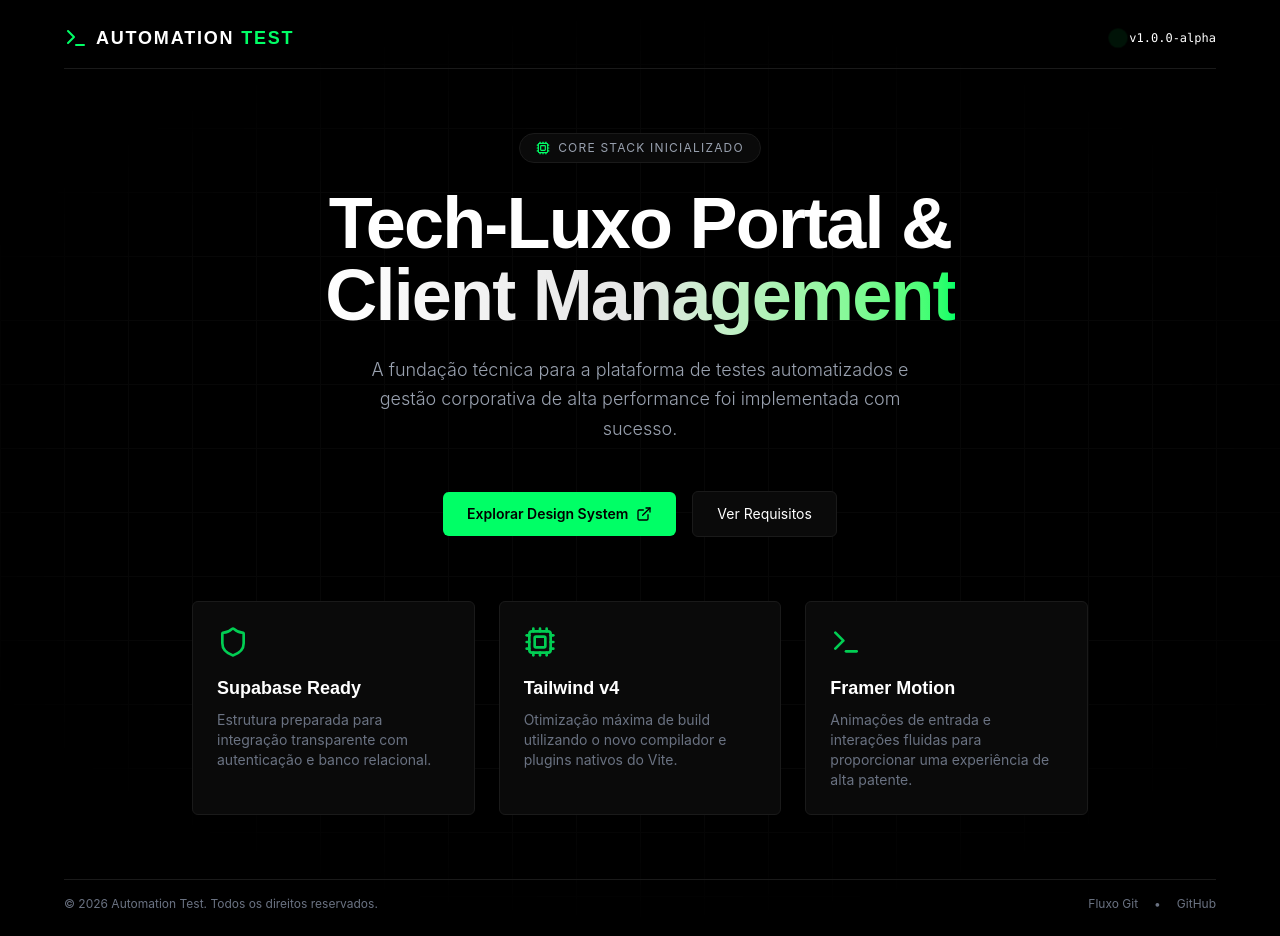
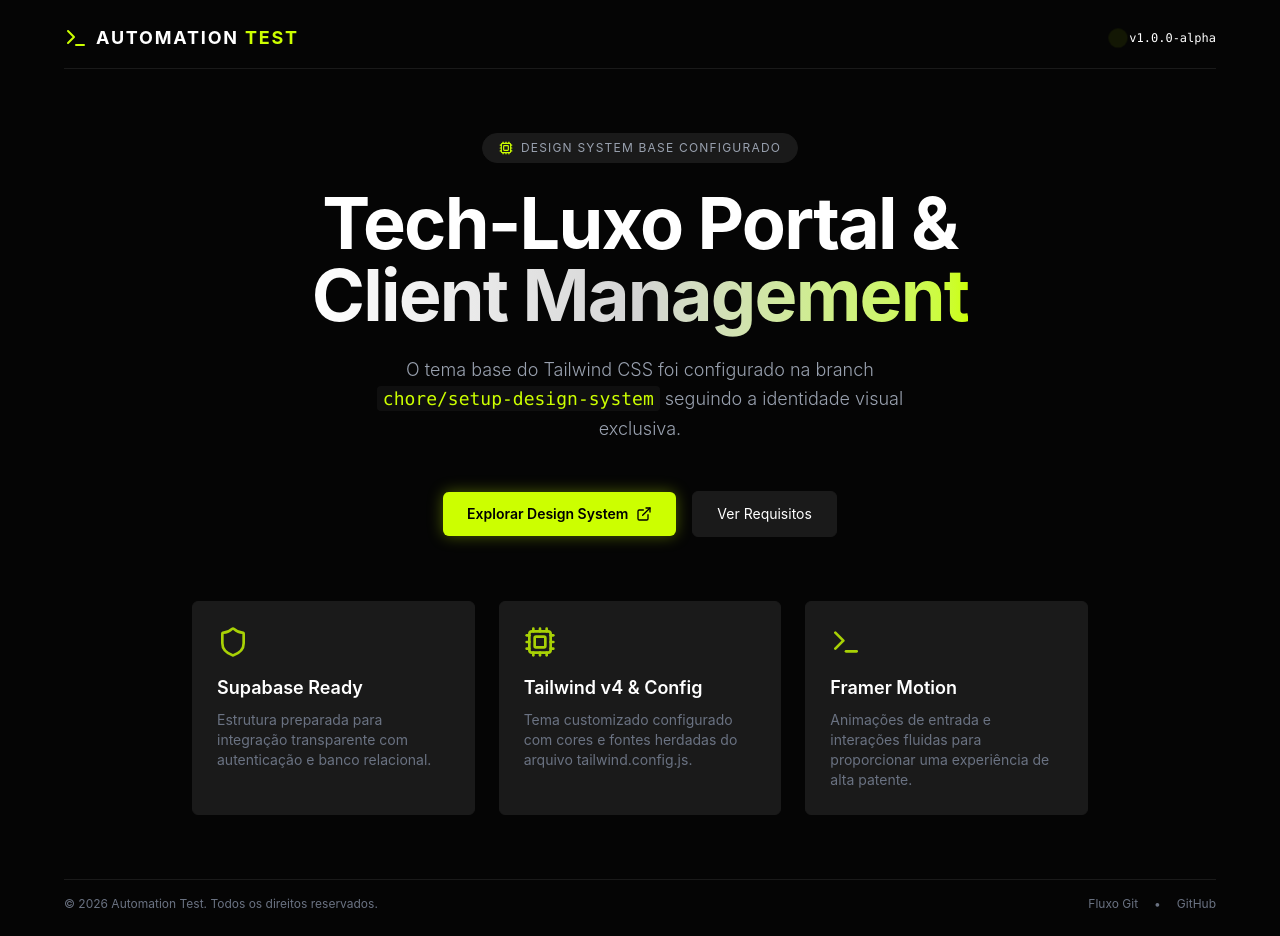
Before and after one commit to wlidemberg/automation-test, a React (Vite) app: page / in a window 1280 px wide. Built offline with nearby package versions, Linux system fonts and the light colour scheme.

Commit message:
feat(design-system): configura tema base do tailwind com tokens tech-luxo e atualiza documentacoes

```diff
--- a/documentacao/design_system.md
+++ b/documentacao/design_system.md
@@ -14,20 +14,18 @@ A estética **Tech-Luxo** baseia-se em quatro pilares fundamentais:
 
 ---
 
-## 2. Paleta de Cores
+## 2. Paleta de Cores (Tailwind CSS Configured)
 
-Todas as cores são especificadas para uso direto no arquivo de configuração do Tailwind CSS (`tailwind.config.js`) ou variáveis CSS customizadas.
+Todas as cores foram integradas sob o prefixo `brand` no arquivo `tailwind.config.js` para utilização direta:
 
-| Nome | Hex | Descrição | Utilização |
+| Nome Tailwind | Hex | Descrição | Utilização |
 | :--- | :--- | :--- | :--- |
-| **Dark Absoluto** | `#000000` | Preto puro | Fundo principal da aplicação (Body) |
-| **Dark Elevado** | `#050505` | Preto extremamente escuro | Fundo de painéis e seções secundárias |
-| **Dark Card** | `#0A0A0A` | Cinza grafite profundo | Fundo de cards, modais e menus |
-| **Neon Accent** | `#00FF66` | Verde Neon vibrante | Call to Action (CTA), status ativo, destaque de dados |
-| **Neon Glow** | `rgba(0, 255, 102, 0.15)` | Verde Neon translúcido | Efeitos de sombra projetada (Glow) e hover de botões |
-| **Neutral Border** | `#1A1A1A` | Cinza escuro discreto | Bordas padrão, divisórias de seções |
-| **Neutral Text Primary** | `#FFFFFF` | Branco puro | Títulos principais e textos críticos |
-| **Neutral Text Secondary** | `#8E8E93` | Cinza suave | Descrições, legendas e textos de suporte |
+| **`brand-dark`** | `#050505` | Preto absoluto de fundo | Fundo principal da aplicação (`body`) |
+| **`brand-neon`** | `#CCFF00` | Verde lima / Neon vibrante | Call to Action (CTA), status ativo, bordas iluminadas |
+| **`brand-gray`** | `#1A1A1A` | Cinza profundo elegante | Fundo de cards, painéis, modais e bordas estruturais |
+| **`white`** | `#FFFFFF` | Branco puro | Texto principal, títulos e elementos de destaque |
+| **`gray-400`/`gray-500`**| `#9CA3AF` / `#6B7280` | Tons de cinza de suporte | Textos secundários e descrições menos relevantes |
+
 
 ---
 
@@ -40,8 +38,9 @@ A tipografia deve evocar modernidade, sofisticação e precisão técnica.
     *   **Estilo**: Sans-serif geométrica, peso Bold ou Extra-Bold (600/700).
     *   **Espaçamento de Letras**: Levemente expandido para títulos (`tracking-wider` ou `tracking-widest`).
 *   **Texto de Leitura (Body)**:
-    *   **Fonte**: *Inter* ou *Outfit* (Google Fonts).
+    *   **Fonte**: *Inter*, *Geist* ou *Satoshi* (mapeadas em `font-sans` no `tailwind.config.js`).
     *   **Estilo**: Sans-serif legível e limpa, pesos Light, Regular e Medium (300/400/500).
+
 
 ### Escala Tipográfica (Exemplos Tailwind)
 *   `text-5xl` ou `text-6xl`: Títulos de páginas de destaque (Landing Hero).
@@ -56,16 +55,17 @@ A tipografia deve evocar modernidade, sofisticação e precisão técnica.
 
 ### Bordas e Linhas de Grade
 *   Todas as bordas devem ter a espessura padrão de `1px`.
-*   Usar gradientes lineares sutis em bordas ativas (ex: gradiente de `#1A1A1A` para `#00FF66`).
+*   Usar gradientes lineares sutis em bordas ativas (ex: gradiente de `brand-gray` para `brand-neon`).
 *   Configuração do arredondamento: cantos discretos (`rounded-sm` ou `rounded-md`, equivalente a `4px` e `6px`). Evitar cantos muito arredondados (`rounded-2xl` ou superior), para manter a robustez geométrica.
 
 ### Efeitos de Vidro (Glassmorphism)
 *   Cards e painéis suspensos devem usar opacidade no fundo combinada com filtro de desfoque.
-*   **Classe Tailwind recomendada**: `bg-black/60 backdrop-blur-md border border-neutral-800`.
+*   **Classe Tailwind recomendada**: `bg-brand-gray/60 backdrop-blur-md border border-brand-gray`.
 
 ### Glow (Brilho Neon)
 *   Destaques visuais e estados de foco devem irradiar um brilho sutil.
-*   **Classe customizada CSS**: `box-shadow: 0 0 15px rgba(0, 255, 102, 0.3)`.
+*   **Classe Tailwind configurada**: `shadow-glow-neon` (mapeada no `tailwind.config.js` com sombra baseada em `#CCFF00`).
+
 
 ---
 
--- a/src/App.tsx
+++ b/src/App.tsx
@@ -3,19 +3,19 @@ import { Terminal, Shield, Cpu, ExternalLink } from 'lucide-react'
 
 function App() {
   return (
-    <div className="min-h-screen bg-dark-absolute text-white font-inter flex flex-col justify-between items-center p-6 relative overflow-hidden">
+    <div className="min-h-screen bg-brand-dark text-white font-sans flex flex-col justify-between items-center p-6 relative overflow-hidden">
       {/* Background Decorative Grid */}
-      <div className="absolute inset-0 bg-[linear-gradient(to_right,#1a1a1a_1px,transparent_1px),linear-gradient(to_bottom,#1a1a1a_1px,transparent_1px)] bg-[size:4rem_4rem] [mask-image:radial-gradient(ellipse_60%_50%_at_50%_50%,#000_70%,transparent_100%)] opacity-30 pointer-events-none" />
+      <div className="absolute inset-0 bg-[linear-gradient(to_right,var(--color-brand-gray)_1px,transparent_1px),linear-gradient(to_bottom,var(--color-brand-gray)_1px,transparent_1px)] bg-[size:4rem_4rem] [mask-image:radial-gradient(ellipse_60%_50%_at_50%_50%,#000_70%,transparent_100%)] opacity-30 pointer-events-none" />
 
       {/* Header */}
-      <header className="w-full max-w-6xl flex justify-between items-center z-10 border-b border-neutral-border pb-4">
+      <header className="w-full max-w-6xl flex justify-between items-center z-10 border-b border-brand-gray pb-4">
         <div className="flex items-center gap-2">
-          <Terminal className="text-neon-accent w-6 h-6" />
-          <span className="font-space font-bold tracking-widest text-lg">AUTOMATION <span className="text-neon-accent">TEST</span></span>
+          <Terminal className="text-brand-neon w-6 h-6" />
+          <span className="font-space font-bold tracking-widest text-lg">AUTOMATION <span className="text-brand-neon">TEST</span></span>
         </div>
         <div className="flex items-center gap-4 text-sm text-gray-400">
           <span className="flex items-center gap-1.5">
-            <span className="w-2.5 h-2.5 bg-neon-accent rounded-full animate-ping" />
+            <span className="w-2.5 h-2.5 bg-brand-neon rounded-full animate-ping" />
             <span className="text-white font-mono text-xs">v1.0.0-alpha</span>
           </span>
         </div>
@@ -29,29 +29,29 @@ function App() {
           transition={{ duration: 0.8, ease: [0.16, 1, 0.3, 1] }}
           className="space-y-6"
         >
-          <div className="inline-flex items-center gap-2 bg-dark-card border border-neutral-border px-4 py-1.5 rounded-full text-xs text-gray-400 uppercase tracking-widest">
-            <Cpu className="w-3.5 h-3.5 text-neon-accent" />
-            Core Stack Inicializado
+          <div className="inline-flex items-center gap-2 bg-brand-gray border border-brand-gray px-4 py-1.5 rounded-full text-xs text-gray-400 uppercase tracking-widest">
+            <Cpu className="w-3.5 h-3.5 text-brand-neon" />
+            Design System Base Configurado
           </div>
 
           <h1 className="text-5xl md:text-7xl font-space font-bold tracking-tight leading-none">
             Tech-Luxo Portal & <br />
-            <span className="text-transparent bg-clip-text bg-gradient-to-r from-white via-neutral-200 to-neon-accent">
+            <span className="text-transparent bg-clip-text bg-gradient-to-r from-white via-neutral-300 to-brand-neon">
               Client Management
             </span>
           </h1>
 
           <p className="text-gray-400 text-lg max-w-xl mx-auto font-light leading-relaxed">
-            A fundação técnica para a plataforma de testes automatizados e gestão corporativa de alta performance foi implementada com sucesso.
+            O tema base do Tailwind CSS foi configurado na branch <code className="text-brand-neon bg-brand-gray/50 px-1.5 py-0.5 rounded">chore/setup-design-system</code> seguindo a identidade visual exclusiva.
           </p>
 
           <div className="flex flex-col sm:flex-row gap-4 justify-center items-center pt-6">
             <motion.a
-              whileHover={{ scale: 1.03, boxShadow: "0 0 20px rgba(0, 255, 102, 0.25)" }}
+              whileHover={{ scale: 1.03 }}
               whileTap={{ scale: 0.98 }}
               href="/documentacao/design_system.md"
               target="_blank"
-              className="px-6 py-3 bg-neon-accent text-black font-semibold rounded-md text-sm flex items-center gap-2 transition-shadow"
+              className="px-6 py-3 bg-brand-neon text-black font-semibold rounded-md text-sm flex items-center gap-2 transition-shadow shadow-glow-neon hover:shadow-[0_0_25px_rgba(204,255,0,0.5)] duration-300"
             >
               Explorar Design System
               <ExternalLink className="w-4 h-4" />
@@ -61,7 +61,7 @@ function App() {
               whileTap={{ scale: 0.98 }}
               href="/documentacao/levantamento_requisitos.md"
               target="_blank"
-              className="px-6 py-3 bg-dark-card border border-neutral-border text-white rounded-md text-sm hover:border-neutral-700 transition-colors"
+              className="px-6 py-3 bg-brand-gray border border-brand-gray text-white rounded-md text-sm hover:border-neutral-700 transition-colors"
             >
               Ver Requisitos
             </motion.a>
@@ -75,20 +75,20 @@ function App() {
           transition={{ duration: 1, delay: 0.2, ease: [0.16, 1, 0.3, 1] }}
           className="grid grid-cols-1 md:grid-cols-3 gap-6 mt-16 w-full"
         >
-          <div className="bg-dark-card border border-neutral-border p-6 rounded-md text-left group hover:border-neon-accent/30 transition-all duration-300">
-            <Shield className="text-neon-accent w-8 h-8 mb-4 opacity-80 group-hover:scale-110 transition-transform" />
+          <div className="bg-brand-gray border border-brand-gray p-6 rounded-md text-left group hover:border-brand-neon/30 transition-all duration-300">
+            <Shield className="text-brand-neon w-8 h-8 mb-4 opacity-80 group-hover:scale-110 transition-transform" />
             <h3 className="font-space font-semibold text-lg mb-2">Supabase Ready</h3>
             <p className="text-gray-500 text-sm">Estrutura preparada para integração transparente com autenticação e banco relacional.</p>
           </div>
 
-          <div className="bg-dark-card border border-neutral-border p-6 rounded-md text-left group hover:border-neon-accent/30 transition-all duration-300">
-            <Cpu className="text-neon-accent w-8 h-8 mb-4 opacity-80 group-hover:scale-110 transition-transform" />
-            <h3 className="font-space font-semibold text-lg mb-2">Tailwind v4</h3>
-            <p className="text-gray-500 text-sm">Otimização máxima de build utilizando o novo compilador e plugins nativos do Vite.</p>
+          <div className="bg-brand-gray border border-brand-gray p-6 rounded-md text-left group hover:border-brand-neon/30 transition-all duration-300">
+            <Cpu className="text-brand-neon w-8 h-8 mb-4 opacity-80 group-hover:scale-110 transition-transform" />
+            <h3 className="font-space font-semibold text-lg mb-2">Tailwind v4 & Config</h3>
+            <p className="text-gray-500 text-sm">Tema customizado configurado com cores e fontes herdadas do arquivo tailwind.config.js.</p>
           </div>
 
-          <div className="bg-dark-card border border-neutral-border p-6 rounded-md text-left group hover:border-neon-accent/30 transition-all duration-300">
-            <Terminal className="text-neon-accent w-8 h-8 mb-4 opacity-80 group-hover:scale-110 transition-transform" />
+          <div className="bg-brand-gray border border-brand-gray p-6 rounded-md text-left group hover:border-brand-neon/30 transition-all duration-300">
+            <Terminal className="text-brand-neon w-8 h-8 mb-4 opacity-80 group-hover:scale-110 transition-transform" />
             <h3 className="font-space font-semibold text-lg mb-2">Framer Motion</h3>
             <p className="text-gray-500 text-sm">Animações de entrada e interações fluidas para proporcionar uma experiência de alta patente.</p>
           </div>
@@ -96,14 +96,14 @@ function App() {
       </main>
 
       {/* Footer */}
-      <footer className="w-full max-w-6xl flex flex-col md:flex-row justify-between items-center z-10 border-t border-neutral-border pt-4 text-xs text-gray-500 gap-4">
+      <footer className="w-full max-w-6xl flex flex-col md:flex-row justify-between items-center z-10 border-t border-brand-gray pt-4 text-xs text-gray-500 gap-4">
         <div>
           © 2026 Automation Test. Todos os direitos reservados.
         </div>
         <div className="flex gap-4">
-          <a href="/documentacao/fluxo_git.md" target="_blank" className="hover:text-neon-accent transition-colors">Fluxo Git</a>
+          <a href="/documentacao/fluxo_git.md" target="_blank" className="hover:text-brand-neon transition-colors">Fluxo Git</a>
           <span>•</span>
-          <a href="https://github.com" target="_blank" className="hover:text-neon-accent transition-colors">GitHub</a>
+          <a href="https://github.com" target="_blank" className="hover:text-brand-neon transition-colors">GitHub</a>
         </div>
       </footer>
     </div>
--- a/src/index.css
+++ b/src/index.css
@@ -1,21 +1,13 @@
 @import "tailwindcss";
-
-@theme {
-  --color-dark-absolute: #000000;
-  --color-dark-elevated: #050505;
-  --color-dark-card: #0a0a0a;
-  --color-neon-accent: #00ff66;
-  --color-neon-glow: rgba(0, 255, 102, 0.15);
-  --color-neutral-border: #1a1a1a;
-
-  --font-space: "Space Grotesk", sans-serif;
-  --font-inter: "Inter", sans-serif;
-}
+@config "../tailwind.config.js";
 
 @layer base {
-  body {
-    background-color: var(--color-dark-absolute);
+  html, body {
+    background-color: var(--color-brand-dark, #050505);
     color: #ffffff;
-    font-family: var(--font-inter);
+    font-family: var(--font-sans), ui-sans-serif, system-ui, sans-serif;
+    margin: 0;
+    padding: 0;
+    min-height: 100%;
   }
 }
```
Also changed, not shown: documentacao/levantamento_requisitos.md (+2 -0 lines), tailwind.config.js (added, +23 -0 lines).
